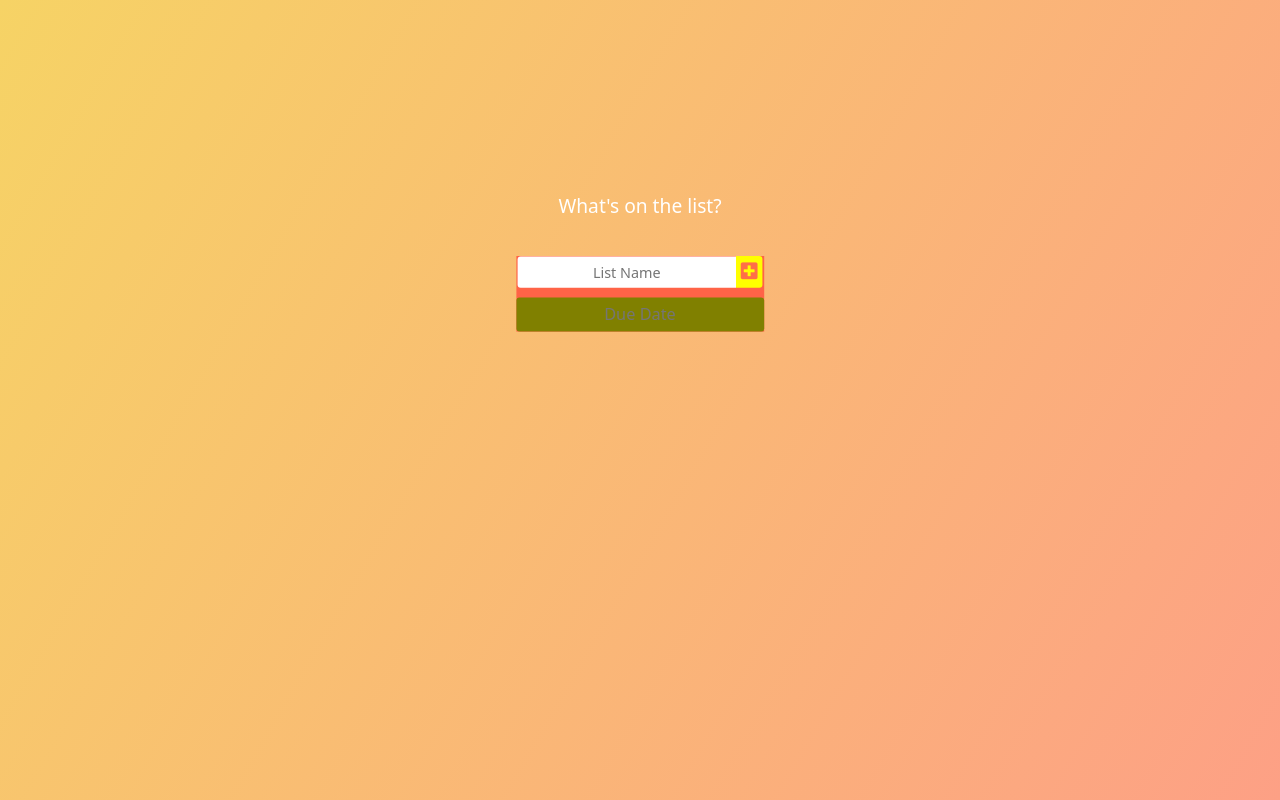
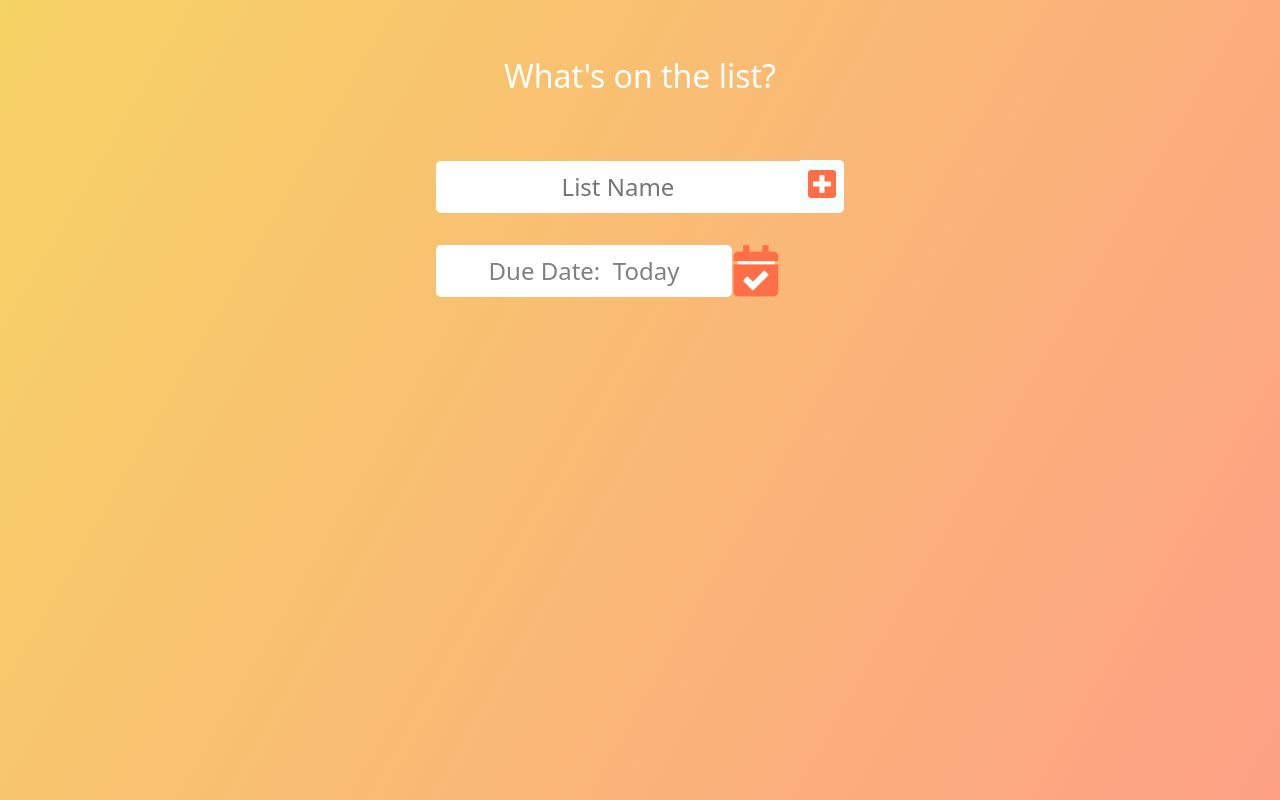
Before and after one commit to a-fatsum/todo-list, a React (Create React App) app: page / in a window 1280 px wide. Built offline with nearby package versions, Linux system fonts and the light colour scheme.

Commit message:
fixed due date formatting - fixed date picker position issues - added due date to lists

```diff
--- a/src/App.css
+++ b/src/App.css
@@ -10,10 +10,10 @@ body {
   font-family: "Poppins", sans-serif;
   min-height: 100vh;
   /* scaling everything down */
-  -webkit-transform: scale(0.6);
+  /* -webkit-transform: scale(0.6);
   -moz-transform: scale(0.6);
   -ms-transform: scale(0.6);
-  transform: scale(0.6);
+  transform: scale(0.6); */
 }
 
 header,
@@ -270,27 +270,61 @@ option {
 /* \\\\\\\\\\\\\\\\\\\\\\\\\\\\\\\\\\\\\\\\\\\\\\\\\\\\\\\\\\\\\\\\\\\\\\\\\\\\\\\\\\ */
 
 .create-list-form {
-  background-color: tomato;
+  /* background-color: tomato; */
   display: flex;
-
+  position: relative;
   flex-direction: column;
   gap: 1rem;
   min-height: fit-content;
   min-width: fit-content;
 }
+
 .due-date-picker-container {
   /* display: block; */
   /* position: absolute; */
   /* bottom: 20; */
-  /* width: 100%; */
+  width: 100%;
+  display: inline-flex;
+  align-items: center;
+  /* gap: 0.5rem; */
 }
 .due-date-picker {
-  background-color: olive;
+  /* background-color: olive; */
   border-radius: 5px;
   text-align: center;
+  font-size: 1.5rem;
+  width: 18.5rem;
+  color: grey;
+}
+
+/* calendar-icon container - to change background color to white for the check mark to appear white  */
+.fa-calendar-check-background {
+  font-size: 3rem;
+
+  background-color: white;
+  position: relative;
+  top: 1.9rem;
+  left: 0.4rem;
+  width: 2.3rem;
+  color: white;
+  z-index: -1;
+  font-size: 1rem;
+  height: 2rem;
+  display: flex;
+  align-items: center;
+}
+/* calendar-icon  */
+.fa-calendar-check {
+  /* background-color: white; */
+  display: block;
+  font-size: 3.2rem;
+  color: #ff6f47;
+  position: relative;
+  left: 0.1rem;
+  bottom: 1rem;
 }
 .create-list-form-button {
-  background-color: yellow;
+  /* background-color: yellow; */
   max-height: fit-content;
   font-size: 1.5rem;
   border-top-right-radius: 5px;
@@ -347,6 +381,10 @@ option {
   /* background-color: yellowgreen; */
   font-size: 1.3rem;
   color: rgb(81, 156, 121);
+  /* background-color: #ee872762; */
+  width: 18rem;
+  display: inline-flex;
+  justify-content: space-between;
 }
 
 /* Due date */
--- a/src/components/CreateList.js
+++ b/src/components/CreateList.js
@@ -34,13 +34,21 @@ export function CreateList({ onCreate }) {
         <div className="due-date-picker-container">
           <DatePicker
             className="due-date-picker"
-            value={dueDate}
+            value={
+              dueDate.setHours(0, 0, 0, 0) === new Date().setHours(0, 0, 0, 0)
+                ? "Due Date:  Today"
+                : "Due Date:  " + dueDate.toLocaleDateString()
+            }
             onChange={(value, e) => {
               setDueDate(value);
               console.log(dueDate);
             }}
-            placeholderText={"Due Date"}
+            // placeholderText={"Due Date"}
           ></DatePicker>
+          <div>
+            <i className="fa-calendar-check-background">o</i>
+            <i className="fa fa-calendar-check"></i>
+          </div>
         </div>
       </form>
     </div>
--- a/src/components/lists.js
+++ b/src/components/lists.js
@@ -26,8 +26,11 @@ export function Lists({
   };
 
   const filteredTasks = filterTasks();
+  const dueDate = new Date(list.dueDate);
+  const formattedDate = dueDate.toLocaleDateString();
 
-  console.log(list.name, tasks);
+  console.log(formattedDate);
+  // console.log(list.name, tasks);
 
   return (
     <div className="todos-list-container">
@@ -35,7 +38,12 @@ export function Lists({
         <div className="top">
           <b>{list.name}</b>
           <span>{list.date}</span>
-          <span>{list.dueDate}</span>
+          <span>
+            {dueDate.setHours(0, 0, 0, 0) === new Date().setHours(0, 0, 0, 0)
+              ? "Today"
+              : dueDate.toLocaleDateString()}
+          </span>
+          {/* <span>{formattedDate}</span> */}
         </div>
         <div className="list-actions">
           <form className="list-form" onSubmit={onSubmit}>
```
